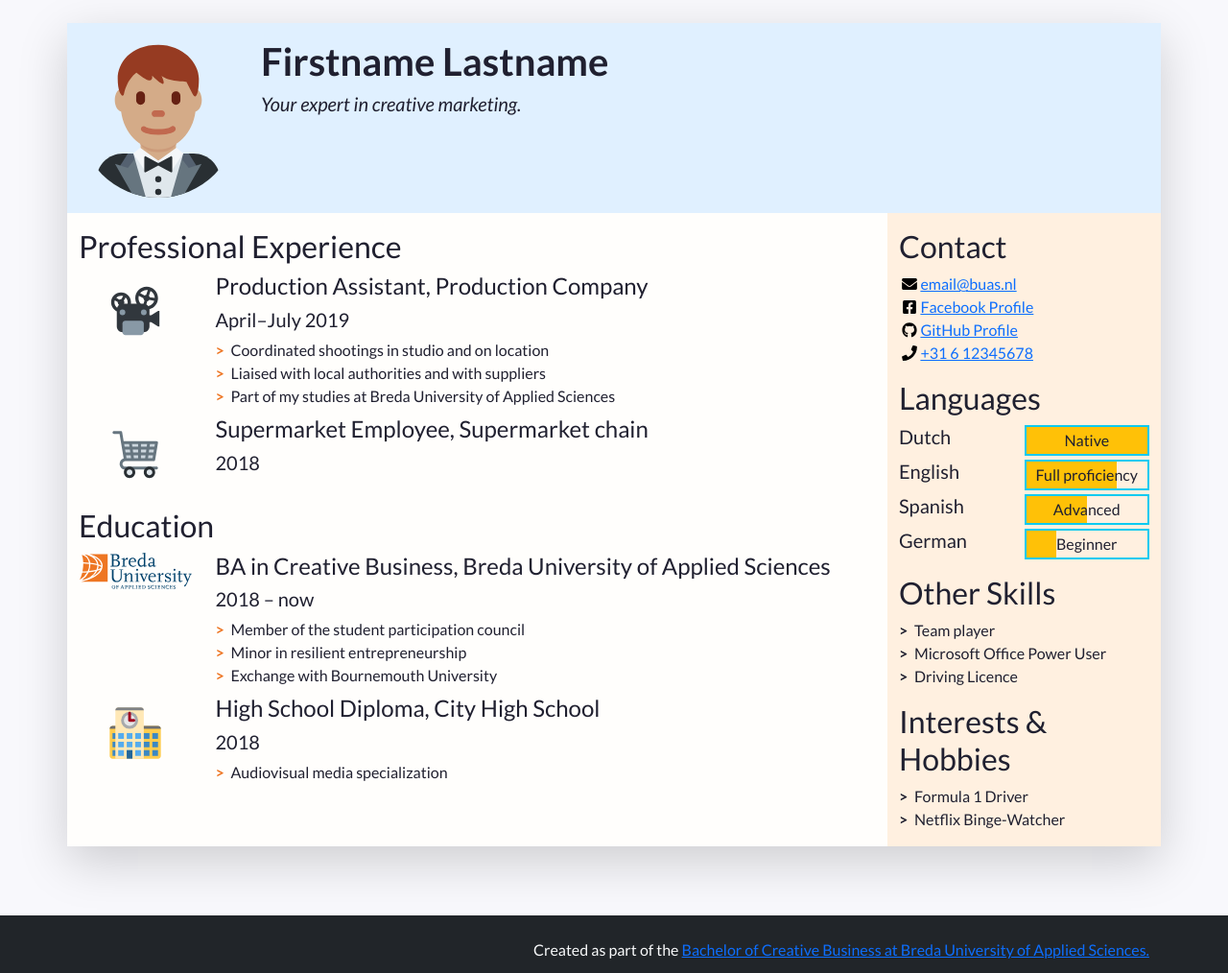
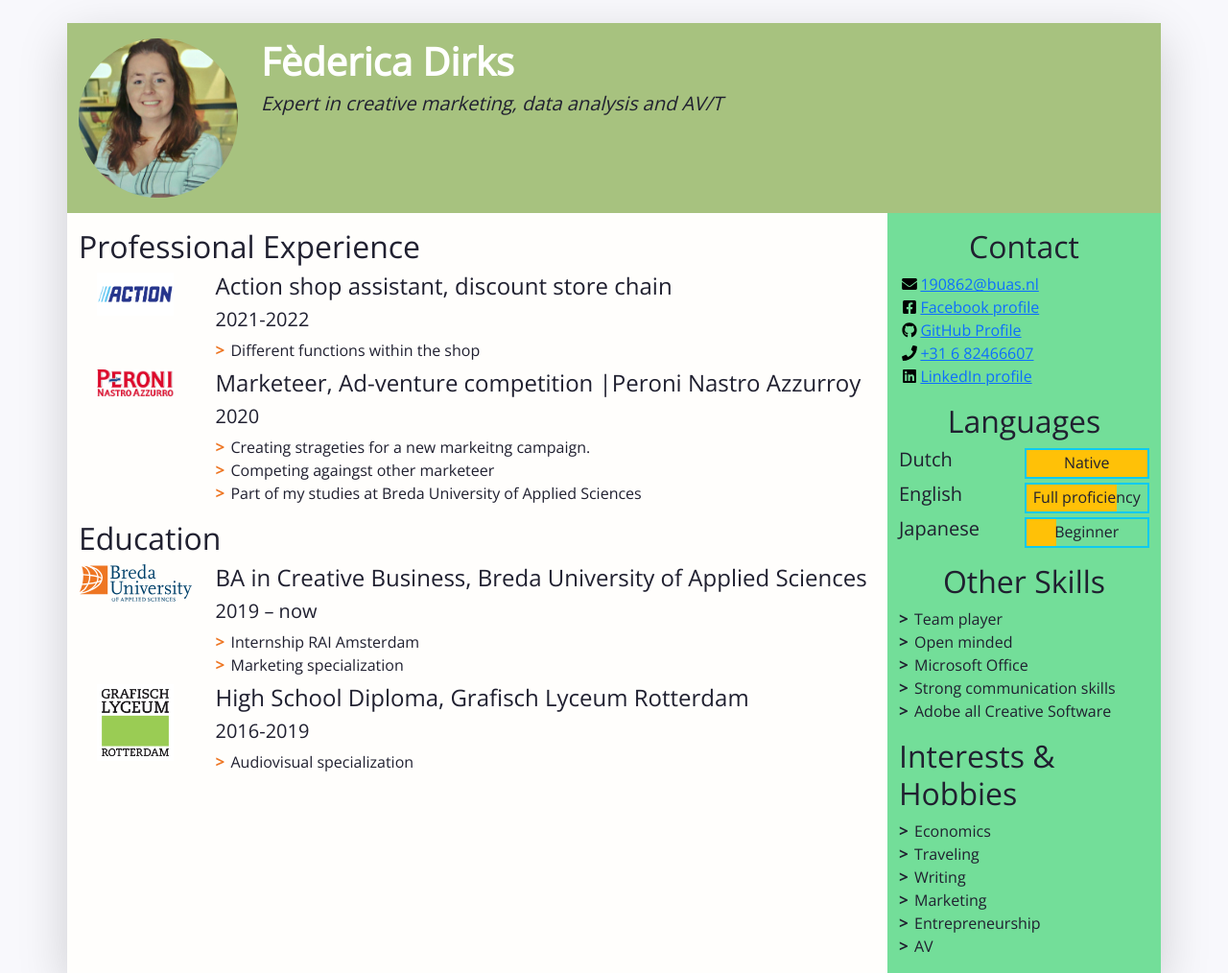
Before and after one commit to FedericaDirks/prj4-my-cv-, a plain HTML site: page index.html in a window 1280 px wide. Shown: the top 1014 px of the page at 96% size. Drawn offline with nearby package versions, Linux system fonts and the light colour scheme.

Commit message:
Update
update

```diff
--- a/css/styles.css
+++ b/css/styles.css
@@ -1,12 +1,12 @@
 /* Use this file to use your own styles*/
 
 /* Import declaration to use Google Fonts - check https://fonts.google.com/ for details */
-@import url('https://fonts.googleapis.com/css2?family=Lato:ital,wght@0,400;0,700;1,400;1,700&display=swap');
+@import url('https://fonts.googleapis.com/css2?family=Open+Sans:wght@300&display=swap');
 
 /* Styles for the body */
 
 body {
-	font-family: Lato, "Open Sans", Roboto, "Segoe UI", "Helvetica Neue", Helvetica, Arial, sans-serif;
+	font-family: 'Open Sans', sans-serif;
 	color: #202030;
 	background-color: #f8f8fc;
 }
@@ -14,7 +14,7 @@ body {
 /* Styles for custom classes in the document. (There are more, try to find them out!) */
 
 .resume-header {
-    background-color: #e0f0ff;
+    background-color: #A7C27F;
 }
 
 .resume-main {
@@ -22,7 +22,7 @@ body {
 }
 
 .resume-aside {
-	background-color: #fff0e0;
+	background-color: #73DE99;
 }
 
 /* Styles for lists in the document */
@@ -49,3 +49,14 @@ body {
 	height: 1em;
 	flex-basis: 1.4em;
 }
+
+.fw-bolder{color: #FFFFFF
+}
+
+.fst-italic-tagline{color: #FFFFFF
+}
+.contact-h2{text-align: center;}
+
+.Languages{text-align: center;}
+
+.other-skills{text-align: center;}
--- a/index.html
+++ b/index.html
@@ -19,7 +19,7 @@
     <link rel="stylesheet" href="css/alternative.css">
      -->
 
-    <title>Firstname Lastname's Resumé</title>
+    <title>Fèderica Dirks Resumé</title>
   </head>
   <!-- End of the head -->
 
@@ -48,14 +48,14 @@
             "w-100" makes sure the image takes the full width of the column it's in
             "rounded-circle" cuts a circle around the image
           -->
-          <img class="w-100 rounded-circle my-3" src="images/portrait.svg" alt="Portrait of Firstname Lastname" width="160">
+          <img class="w-100 rounded-circle my-3" src="images/portrait.png" alt="Portrait of Firstname Lastname" width="160">
         </div>
         <!--
           A container to wrap around your name and tagline. Full-width at small size, then columns of increasing size.
         -->
         <div class="col-12 col-sm-8 col-md-9 col-lg-10 my-3 header-content">
-          <h1 class="fw-bolder">Firstname Lastname</h1>
-          <h5 class="fst-italic tagline">Your expert in creative marketing.</h5>
+          <h1 class="fw-bolder">Fèderica Dirks</h1>
+          <h5 class="fst-italic tagline">Expert in creative marketing, data analysis and AV/T</h5>
         </div>
       </header>
 
@@ -86,16 +86,14 @@
               <li class="biography-item row mb-2">
                 <!-- We're using a grid inside a grid so we can align logos and text -->
                 <div class="logo-container col-3 col-sm-2 col-md-3 col-lg-2">
-                  <img class="biography-logo mw-100 d-block mx-auto" src="images/employers/projector.svg" alt="Company logo" width="80">
+                  <img class="biography-logo mw-100 d-block mx-auto" src="images/employers/action-logo-vector.png" alt="Company logo" width="80">
                 </div>
                 <div class="biography-contents col-9 col-sm-10 col-md-9 col-lg-10">
-                  <h4>Production Assistant, Production Company</h4>
-                  <h5>April&ndash;July 2019</h5>
+                  <h4>Action shop assistant, discount store chain </h4>
+                  <h5>2021-2022</h5>
                   <!-- Use the list below to talk about your achievements -->
                   <ul class="biography-details list-unstyled">
-                    <li>Coordinated shootings in studio and on location</li>
-                    <li>Liaised with local authorities and with suppliers</li>
-                    <li>Part of my studies at Breda University of Applied Sciences</li>
+       <li>Different functions within the shop</li>
                   </ul>
                 </div>
               </li>
@@ -104,14 +102,20 @@
               <li class="biography-item row mb-2">
                 <div class="logo-container col-3 col-sm-2 col-md-3 col-lg-2">
                 <!-- We're using a grid inside a grid so we can align logos and text -->
-                  <img class="biography-logo mw-100 d-block mx-auto" src="images/employers/trolley.svg" alt="Company logo" width="80">
+                  <img class="biography-logo mw-100 d-block mx-auto" src="images/employers/Peroni Nastro Azzurro.png" alt="Company logo" width="80">
                 </div>
                 <div class="biography-contents col-9 col-sm-10 col-md-9 col-lg-10">
-                  <h4>Supermarket Employee, Supermarket chain</h4>
-                  <h5>2018</h5>
+                  <h4>Marketeer, Ad-venture competition |Peroni Nastro Azzurroy</h4>
+                  <h5>2020</h5>
+					 <ul class="biography-details list-unstyled">
+                    <li>Creating strageties for a new markeitng campaign.</li>
+                    <li>Competing againgst other marketeer</li>
+                    <li>Part of my studies at Breda University of Applied Sciences</li>
+                  </ul>
                   <!-- This entry doesn't have a list of achievements, but you can copy-paste the one from above -->
                 </div>
-              </li>
+
+				</li>
 
             </ul>
           </section>
@@ -129,12 +133,11 @@
                 </div>
                 <div class="biography-contents col-9 col-sm-10 col-md-9 col-lg-10">
                   <h4>BA in Creative Business, Breda University of Applied Sciences</h4>
-                  <h5>2018&nbsp;&ndash;&nbsp;now</h5>
+                  <h5>2019&nbsp;&ndash;&nbsp;now</h5>
                   <!-- Use the list below to talk about minors, exchanges, extra-curricular activities. -->
                   <ul class="biography-details list-unstyled">
-                    <li>Member of the student participation council</li>
-                    <li>Minor in resilient entrepreneurship</li>
-                    <li>Exchange with Bournemouth University</li>
+                    <li>Internship RAI Amsterdam</li>
+                    <li>Marketing specialization</li>
                   </ul>
                 </div>
               </li>
@@ -142,13 +145,13 @@
               <!-- 2nd item in education -->
               <li class="biography-item row mb-2">
                 <div class="logo-container col-3 col-sm-2 col-md-3 col-lg-2">
-                  <img class="biography-logo mw-100 d-block mx-auto" src="images/schools/school.svg" alt="School logo" width="80">
+                  <img class="biography-logo mw-100 d-block mx-auto" src="images/schools/193176.png" alt="School logo" width="80">
                 </div>
                 <div class="biography-contents col-9 col-sm-10 col-md-9 col-lg-10">
-                  <h4>High School Diploma, City High School</h4>
-                  <h5>2018</h5>
+                  <h4>High School Diploma, Grafisch Lyceum Rotterdam</h4>
+                  <h5>2016-2019</h5>
                   <ul class="biography-details list-unstyled">
-                    <li>Audiovisual media specialization</li>
+                    <li>Audiovisual specialization</li>
                   </ul>
                 </div>
               </li>
@@ -168,7 +171,7 @@
 
           <!-- The first block will be contact details -->
           <section class="my-3 aside-section">
-            <h2>Contact</h2>
+            <h2 class="contact-h2">Contact</h2>
             <!--
               A list of all your contact details.
               There are more icons in the images/icons folder, have a look if you want to add your LinkedIn or TikTok profile.
@@ -177,15 +180,15 @@
             -->
             <ul class="contact-list list-unstyled">
               <li class="contact-item">
-                <a class="d-flex align-items-center" href="mailto:email@buas.nl" target="_blank">
+                <a class="d-flex align-items-center" href="mailto:190862@buas.nl" target="_blank">
                   <img class="contact-icon" src="images/icons/envelope.svg" alt="Email">
-                  email@buas.nl
+                  190862@buas.nl
                 </a>
               </li>
               <li class="contact-item">
-                <a class="d-flex align-items-center" href="https://facebook.com/" target="_blank">
+                <a class="d-flex align-items-center" href="https://https://www.facebook.com/federica.dirks//" target="_blank">
                   <img class="contact-icon" src="images/icons/facebook.svg" alt="Facebook">
-                  Facebook Profile
+                  Facebook profile
                 </a>
               </li>
               <li class="contact-item">
@@ -195,9 +198,15 @@
                 </a>
               </li>
               <li class="contact-item">
-                <a class="d-flex align-items-center" href="tel:+31612345678" target="_blank">
+                <a class="d-flex align-items-center" href="tel:+31682466607" target="_blank">
                   <img class="contact-icon" src="images/icons/phone.svg" alt="Mobile Phone">
-                  +31 6 12345678
+                  +31 6 82466607
+                </a>
+              </li>
+				<li class="contact-item">
+                <a class="d-flex align-items-center" href="https://www.linkedin.com/feed/" target="_blank">
+                  <img class="contact-icon" src="images/icons/linkedin.svg" alt="LinkedIn">
+                  LinkedIn profile
                 </a>
               </li>
             </ul>
@@ -205,8 +214,8 @@
 
           <!-- End of contact details, moving on to languages -->
 
-          <section class="my-3 aside-section">
-            <h2>Languages</h2>
+         <section class="my-3 aside-section">
+            <h2 class="Languages">Languages</h2>
             <!-- Each item in the list is a language. Modify, add or remove depending on what you speak -->
             <ul class="language-list list-unstyled">
               <li class="language-item d-flex mb-1">
@@ -226,15 +235,7 @@
                 </div>
               </li>
               <li class="language-item d-flex mb-1">
-                <h5 class="language-name w-50">Spanish</h5>
-                <div class="language-level w-50 border border-info border-2 position-relative">
-                  <!-- The div below is a progress bar. Choose between w-25, w-50, w-75 and w-100 to show your level of fluency -->
-                  <div class="language-progress position-absolute bg-warning h-100 w-50"></div>
-                  <h6 class="position-absolute w-100 text-center top-0 py-1">Advanced</h6>
-                </div>
-              </li>
-              <li class="language-item d-flex mb-1">
-                <h5 class="language-name w-50">German</h5>
+                <h5 class="language-name w-50">Japanese</h5>
                 <div class="language-level w-50 border border-info border-2 position-relative">
                   <!-- The div below is a progress bar. Choose between w-25, w-50, w-75 and w-100 to show your level of fluency -->
                   <div class="language-progress position-absolute bg-warning h-100 w-25"></div>
@@ -246,12 +247,15 @@
 
           <!-- End of contact details, moving on to other skills -->
 
+
           <section class="my-3 aside-section">
-            <h2>Other Skills</h2>
+            <h2 class="other-skills">Other Skills</h2>
             <ul class="skill-list list-unstyled">
               <li class="skill-item">Team player</li>
-              <li class="skill-item">Microsoft Office Power User</li>
-              <li class="skill-item">Driving Licence</li>
+				 <li class="skill-item">Open minded</li>
+              <li class="skill-item">Microsoft Office</li>
+              <li class="skill-item">Strong communication skills</li>
+				 <li class="skill-item">Adobe all Creative Software</li>
             </ul>
           </section>
 
@@ -260,11 +264,14 @@
           <section class="my-3 aside-section">
             <h2>Interests &amp; Hobbies</h2>
             <ul class="skill-list list-unstyled">
-              <li class="skill-item">Formula 1 Driver</li>
-              <li class="skill-item">Netflix Binge-Watcher</li>
+              <li class="skill-item">Economics</li>
+              <li class="skill-item">Traveling</li>
+				   <li class="skill-item">Writing</li>
+				<li class="skill-item">Marketing</li>
+				<li class="skill-item">Entrepreneurship</li>
+              <li class="skill-item">AV</li>
             </ul>
           </section>
-
         </aside>
       </div>
     </div>
```
Also changed, not shown: images/employers/Peroni Nastro Azzurro.png (added), images/employers/action-logo-vector.png (added), images/employers/oatly_logo_freelogovectors.net_.png (added), images/portrait.png (added), images/schools/193176.png (added), 1 other file.
